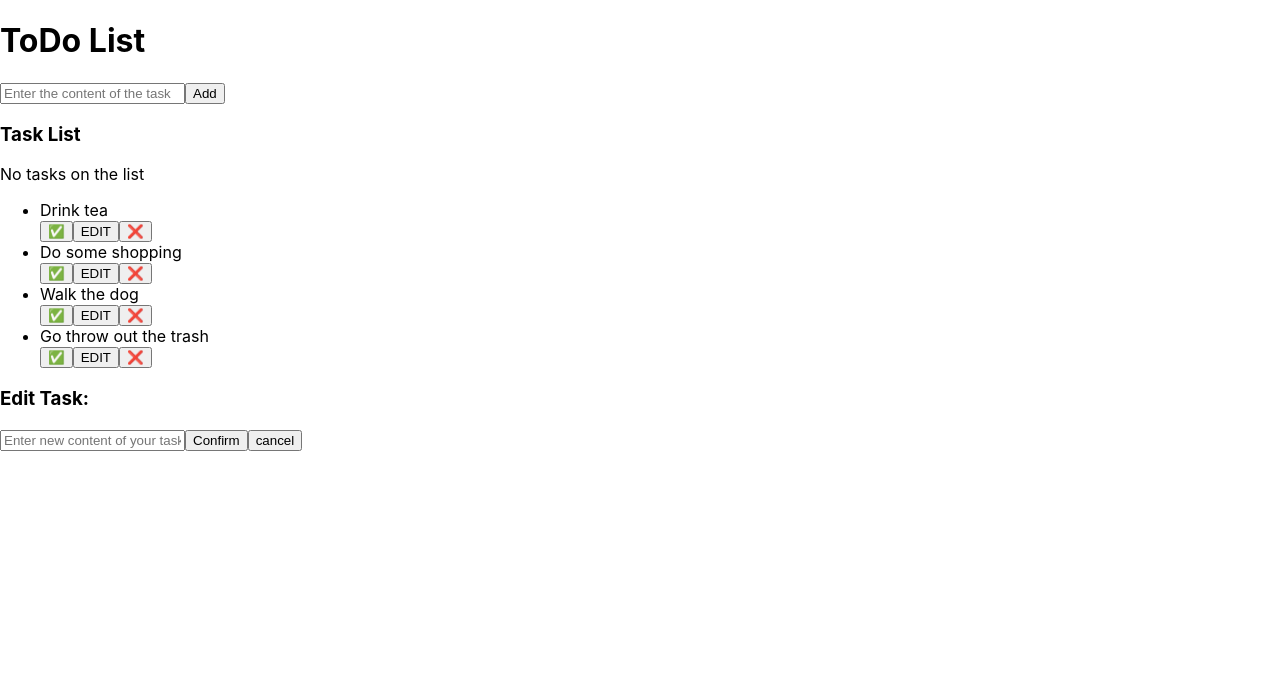
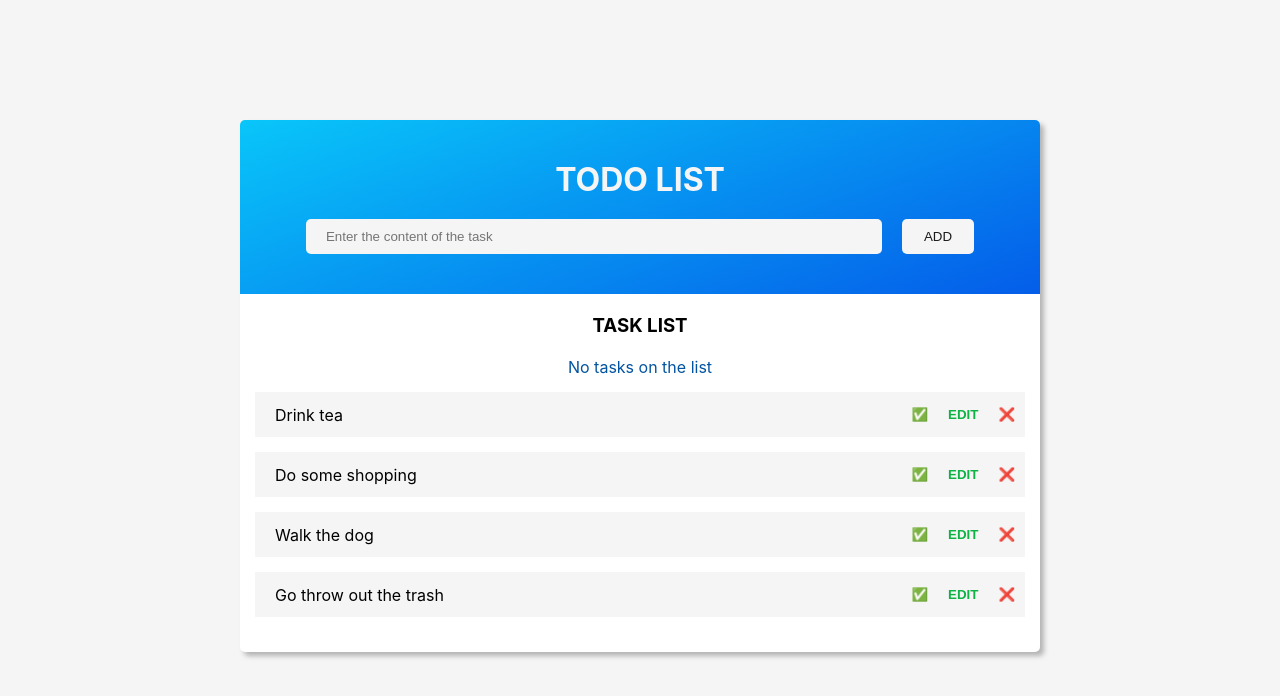
Before and after one commit to Markus-Sm/to-do-list, a React (Create React App) app: page / in a window 1280 px wide. Shown: the top 696 px of the page. Built offline with nearby package versions, Linux system fonts and the light colour scheme.

Commit message:
docs: adding styles to project

```diff
--- a/src/index.css
+++ b/src/index.css
@@ -1,13 +1,199 @@
+* {
+	box-sizing: border-box;
+	margin: 0;
+	padding: 0;
+}
+
+:root {
+	--deep-dark: rgb(26, 26, 26);
+	--light-dark: rgb(79, 82, 92);
+	--light-blue: rgb(0, 132, 255);
+	--dark-blue: rgb(2, 84, 161);
+	--light: rgb(245, 245, 245);
+}
+
 body {
-  margin: 0;
-  font-family: -apple-system, BlinkMacSystemFont, 'Segoe UI', 'Roboto', 'Oxygen',
-    'Ubuntu', 'Cantarell', 'Fira Sans', 'Droid Sans', 'Helvetica Neue',
-    sans-serif;
-  -webkit-font-smoothing: antialiased;
-  -moz-osx-font-smoothing: grayscale;
+	display: flex;
+	justify-content: center;
+	margin-top: 120px;
+	background-color: var(--light);
+	font-family: -apple-system, BlinkMacSystemFont, 'Segoe UI', 'Roboto', 'Oxygen', 'Ubuntu', 'Cantarell', 'Fira Sans',
+		'Droid Sans', 'Helvetica Neue', sans-serif;
+	-webkit-font-smoothing: antialiased;
+	-moz-osx-font-smoothing: grayscale;
 }
 
 code {
-  font-family: source-code-pro, Menlo, Monaco, Consolas, 'Courier New',
-    monospace;
+	font-family: source-code-pro, Menlo, Monaco, Consolas, 'Courier New', monospace;
 }
+
+h1 {
+	color: var(--light);
+	margin-bottom: 20px;
+	text-transform: uppercase;
+}
+
+.fas {
+	pointer-events: none;
+}
+
+.todo {
+	width: 800px;
+	border-radius: 5px;
+	background: #fff;
+	box-shadow: 4px 4px 5px rgba(82, 82, 82, 0.4);
+	text-align: center;
+}
+
+.header {
+	border-radius: 5px 5px 0 0;
+	padding: 40px;
+	background-image: linear-gradient(340deg, #045de9 0%, #09c6f9 100%);
+}
+
+.todo-input {
+	width: 80%;
+	padding: 10px 20px;
+	margin-right: 20px;
+	border: none;
+	border-radius: 5px;
+	color: var(--light-dark);
+	background-color: var(--light);
+}
+
+.error-info {
+	margin-top: 20px;
+	color: var(--dark-blue);
+}
+
+.btn-add {
+	padding: 10px 22px;
+	border: none;
+	border-radius: 5px;
+	color: var(--deep-dark);
+	background-color: var(--light);
+	text-transform: uppercase;
+	cursor: pointer;
+	transition: color 0.3s, background-color 0.3s;
+}
+
+.btn-add:hover {
+	color: #fff;
+	background-color: var(--light-dark);
+}
+
+.todolist {
+	padding: 20px 0;
+}
+
+.todolist h3 {
+	text-transform: uppercase;
+	margin-bottom: 16px;
+}
+
+.todolist li {
+	display: flex;
+	justify-content: space-between;
+	align-items: center;
+	margin: 15px;
+	padding-left: 20px;
+	text-align: left;
+	list-style: none;
+	background-color: var(--light);
+}
+
+.tools {
+	display: inline-block;
+}
+
+.tools button {
+	padding: 15px 10px;
+	border: none;
+	background-color: transparent;
+	cursor: pointer;
+	transition: background-color 0.3s;
+}
+
+.tools button:hover {
+	background-color: #ddd;
+}
+
+.complete {
+	color: var(--light-blue);
+}
+
+.edit {
+	font-weight: bold;
+	color: rgb(15, 179, 69);
+}
+
+.delete {
+	color: tomato;
+}
+
+.completed {
+	font-size: 12px;
+	color: var(--light-dark);
+	text-decoration: line-through;
+	font-style: italic;
+}
+
+.popup {
+	display: none;
+	justify-content: center;
+	align-items: center;
+	flex-direction: column;
+	position: fixed;
+	bottom: 20px;
+	left: 50%;
+	transform: translateX(-50%);
+	width: 800px;
+	color: var(--light);
+	background-color: var(--light-dark);
+	border-radius: 5px;
+}
+
+.popup h3 {
+	padding: 20px;
+}
+
+.popup-info {
+	color: var(--light);
+	margin-bottom: 20px;
+}
+
+.popup-body {
+	display: flex;
+	justify-content: center;
+	flex-wrap: wrap;
+	width: 90%;
+	padding: 10px;
+}
+
+.popup-input {
+	width: 100%;
+	padding: 10px 20px;
+	border: none;
+	border-radius: 5px;
+	color: var(--light-dark);
+	background-color: var(--light);
+}
+
+.popup-btn {
+	width: 30%;
+	display: inline-block;
+	padding: 10px 22px;
+	margin: 20px;
+	border: none;
+	border-radius: 5px;
+	color: var(--deep-dark);
+	background-color: var(--light);
+	text-transform: uppercase;
+	cursor: pointer;
+	transition: color 0.3s, background-color 0.3s;
+}
+
+.popup-btn:hover {
+	color: #fff;
+	background-color: var(--light-blue);
+}
```
